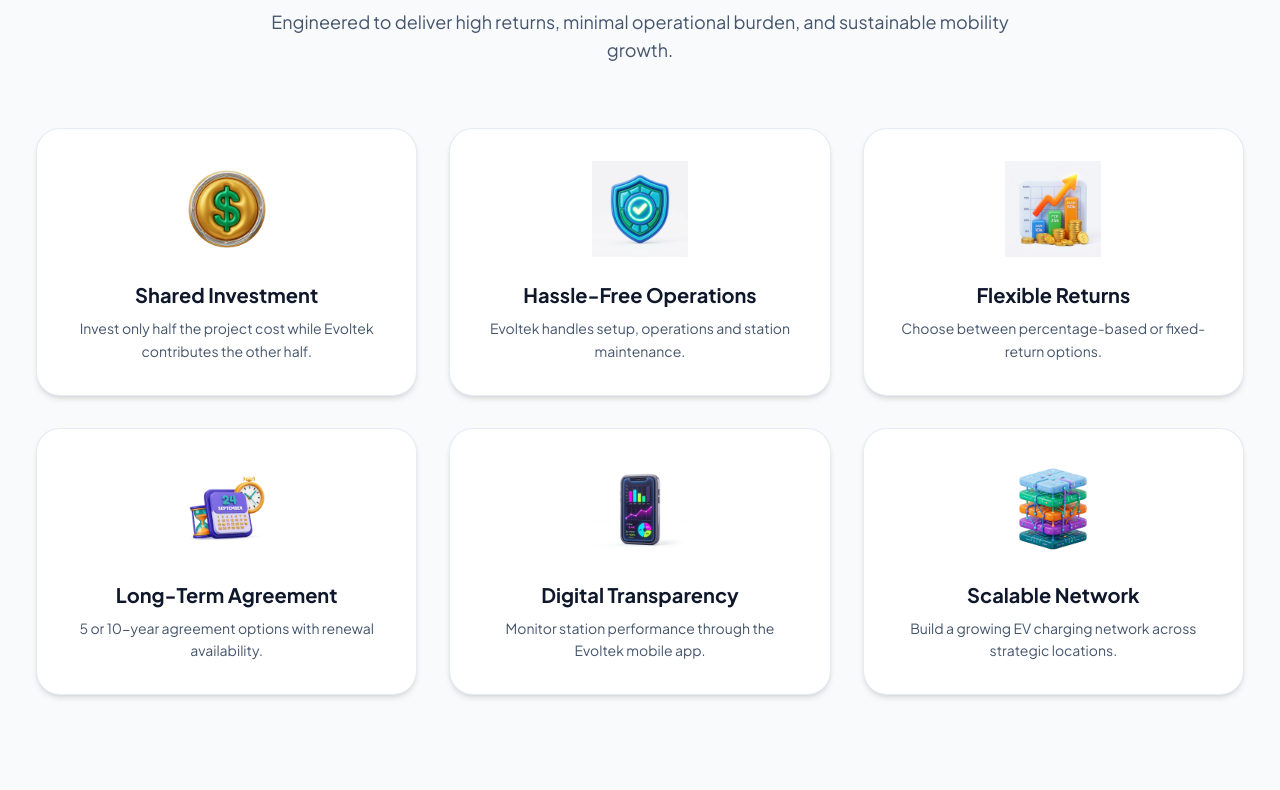
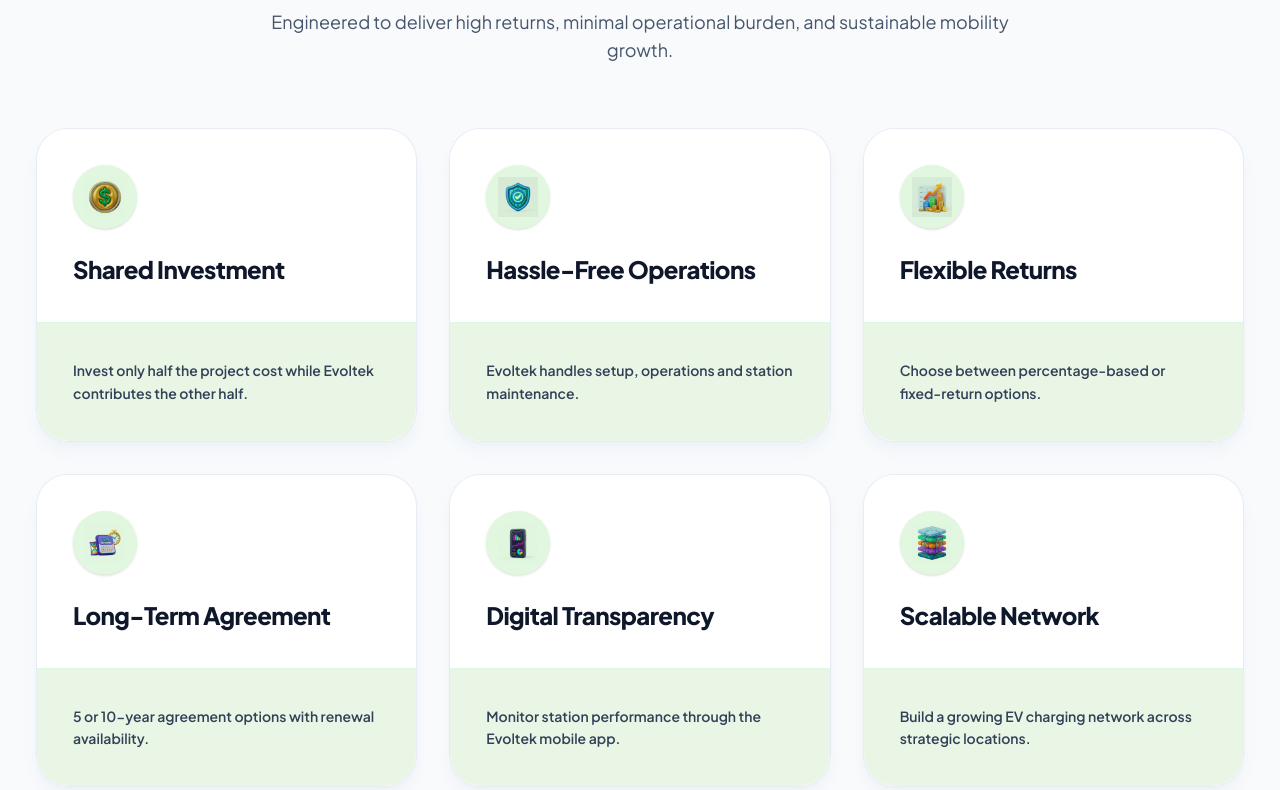
Before and after one commit to Rockynaveen/evoltek-new, a React (Vite) app: page / in a window 1280 px wide. Shown: the part 2270-3060 px from the top of the page. Built offline with nearby package versions, Linux system fonts and the light colour scheme.

Commit message:
feat: redesign Section 5 Why Invest 6-card grid with two-tone corner cut layout matching reference design

```diff
--- a/src/App.tsx
+++ b/src/App.tsx
@@ -412,93 +412,141 @@ export default function App() {
         <div className="grid grid-cols-1 md:grid-cols-2 lg:grid-cols-3 gap-8">
 
           {/* Card 01 */}
-          <div className="bg-white p-8 rounded-3xl border border-slate-200/80 shadow-md hover:shadow-xl transition-all duration-300 group hover:-translate-y-1 text-center flex flex-col items-center">
-            <div className="w-20 h-20 sm:w-24 sm:h-24 mb-6 flex items-center justify-center">
+          <div className="bg-white rounded-[32px] overflow-hidden border border-slate-200/80 shadow-lg shadow-slate-200/40 hover:shadow-xl hover:-translate-y-1 transition-all duration-300 flex flex-col justify-between group">
+            {/* Top White Box with Top-Right Corner Curve */}
+            <div className="p-8 sm:p-9 bg-white space-y-6 rounded-tr-[55px] flex-1">
+              <div className="w-16 h-16 rounded-full bg-[#e2f7df] flex items-center justify-center p-3 shadow-sm group-hover:scale-110 transition-transform duration-300">
                 <img
                   src="/icon_3d_shared_investment.jpg"
                   alt="Shared Investment"
-                className="w-full h-full object-contain mix-blend-multiply group-hover:scale-110 transition-transform duration-300"
-              />
-            </div>
-            <h3 className="text-xl font-bold text-slate-900 mb-2">Shared Investment</h3>
-            <p className="text-sm text-slate-600 leading-relaxed max-w-xs">
+                  className="w-full h-full object-contain mix-blend-multiply"
+                />
+              </div>
+              <h3 className="text-xl sm:text-2xl font-black text-slate-900 tracking-tight leading-snug">
+                Shared Investment
+              </h3>
+            </div>
+            {/* Bottom Mint Tint Box */}
+            <div className="p-8 sm:p-9 bg-[#eaf6e5] border-t border-emerald-100/60 rounded-b-[32px]">
+              <p className="text-sm font-semibold text-slate-700 leading-relaxed">
                 Invest only half the project cost while Evoltek contributes the other half.
               </p>
             </div>
+          </div>
 
           {/* Card 02 */}
-          <div className="bg-white p-8 rounded-3xl border border-slate-200/80 shadow-md hover:shadow-xl transition-all duration-300 group hover:-translate-y-1 text-center flex flex-col items-center">
-            <div className="w-20 h-20 sm:w-24 sm:h-24 mb-6 flex items-center justify-center">
+          <div className="bg-white rounded-[32px] overflow-hidden border border-slate-200/80 shadow-lg shadow-slate-200/40 hover:shadow-xl hover:-translate-y-1 transition-all duration-300 flex flex-col justify-between group">
+            {/* Top White Box with Top-Right Corner Curve */}
+            <div className="p-8 sm:p-9 bg-white space-y-6 rounded-tr-[55px] flex-1">
+              <div className="w-16 h-16 rounded-full bg-[#e2f7df] flex items-center justify-center p-3 shadow-sm group-hover:scale-110 transition-transform duration-300">
                 <img
                   src="/icon_3d_hassle_free.jpg"
                   alt="Hassle-Free Operations"
-                className="w-full h-full object-contain mix-blend-multiply group-hover:scale-110 transition-transform duration-300"
-              />
-            </div>
-            <h3 className="text-xl font-bold text-slate-900 mb-2">Hassle-Free Operations</h3>
-            <p className="text-sm text-slate-600 leading-relaxed max-w-xs">
+                  className="w-full h-full object-contain mix-blend-multiply"
+                />
+              </div>
+              <h3 className="text-xl sm:text-2xl font-black text-slate-900 tracking-tight leading-snug">
+                Hassle-Free Operations
+              </h3>
+            </div>
+            {/* Bottom Mint Tint Box */}
+            <div className="p-8 sm:p-9 bg-[#eaf6e5] border-t border-emerald-100/60 rounded-b-[32px]">
+              <p className="text-sm font-semibold text-slate-700 leading-relaxed">
                 Evoltek handles setup, operations and station maintenance.
               </p>
             </div>
+          </div>
 
           {/* Card 03 */}
-          <div className="bg-white p-8 rounded-3xl border border-slate-200/80 shadow-md hover:shadow-xl transition-all duration-300 group hover:-translate-y-1 text-center flex flex-col items-center">
-            <div className="w-20 h-20 sm:w-24 sm:h-24 mb-6 flex items-center justify-center">
+          <div className="bg-white rounded-[32px] overflow-hidden border border-slate-200/80 shadow-lg shadow-slate-200/40 hover:shadow-xl hover:-translate-y-1 transition-all duration-300 flex flex-col justify-between group">
+            {/* Top White Box with Top-Right Corner Curve */}
+            <div className="p-8 sm:p-9 bg-white space-y-6 rounded-tr-[55px] flex-1">
+              <div className="w-16 h-16 rounded-full bg-[#e2f7df] flex items-center justify-center p-3 shadow-sm group-hover:scale-110 transition-transform duration-300">
                 <img
                   src="/icon_3d_flexible_returns.jpg"
                   alt="Flexible Returns"
-                className="w-full h-full object-contain mix-blend-multiply group-hover:scale-110 transition-transform duration-300"
-              />
-            </div>
-            <h3 className="text-xl font-bold text-slate-900 mb-2">Flexible Returns</h3>
-            <p className="text-sm text-slate-600 leading-relaxed max-w-xs">
+                  className="w-full h-full object-contain mix-blend-multiply"
+                />
+              </div>
+              <h3 className="text-xl sm:text-2xl font-black text-slate-900 tracking-tight leading-snug">
+                Flexible Returns
+              </h3>
+            </div>
+            {/* Bottom Mint Tint Box */}
+            <div className="p-8 sm:p-9 bg-[#eaf6e5] border-t border-emerald-100/60 rounded-b-[32px]">
+              <p className="text-sm font-semibold text-slate-700 leading-relaxed">
                 Choose between percentage-based or fixed-return options.
               </p>
             </div>
+          </div>
 
           {/* Card 04 */}
-          <div className="bg-white p-8 rounded-3xl border border-slate-200/80 shadow-md hover:shadow-xl transition-all duration-300 group hover:-translate-y-1 text-center flex flex-col items-center">
-            <div className="w-20 h-20 sm:w-24 sm:h-24 mb-6 flex items-center justify-center">
+          <div className="bg-white rounded-[32px] overflow-hidden border border-slate-200/80 shadow-lg shadow-slate-200/40 hover:shadow-xl hover:-translate-y-1 transition-all duration-300 flex flex-col justify-between group">
+            {/* Top White Box with Top-Right Corner Curve */}
+            <div className="p-8 sm:p-9 bg-white space-y-6 rounded-tr-[55px] flex-1">
+              <div className="w-16 h-16 rounded-full bg-[#e2f7df] flex items-center justify-center p-3 shadow-sm group-hover:scale-110 transition-transform duration-300">
                 <img
                   src="/icon_3d_long_term.jpg"
                   alt="Long-Term Agreement"
-                className="w-full h-full object-contain mix-blend-multiply group-hover:scale-110 transition-transform duration-300"
-              />
-            </div>
-            <h3 className="text-xl font-bold text-slate-900 mb-2">Long-Term Agreement</h3>
-            <p className="text-sm text-slate-600 leading-relaxed max-w-xs">
+                  className="w-full h-full object-contain mix-blend-multiply"
+                />
+              </div>
+              <h3 className="text-xl sm:text-2xl font-black text-slate-900 tracking-tight leading-snug">
+                Long-Term Agreement
+              </h3>
+            </div>
+            {/* Bottom Mint Tint Box */}
+            <div className="p-8 sm:p-9 bg-[#eaf6e5] border-t border-emerald-100/60 rounded-b-[32px]">
+              <p className="text-sm font-semibold text-slate-700 leading-relaxed">
                 5 or 10-year agreement options with renewal availability.
               </p>
             </div>
+          </div>
 
           {/* Card 05 */}
-          <div className="bg-white p-8 rounded-3xl border border-slate-200/80 shadow-md hover:shadow-xl transition-all duration-300 group hover:-translate-y-1 text-center flex flex-col items-center">
-            <div className="w-20 h-20 sm:w-24 sm:h-24 mb-6 flex items-center justify-center">
+          <div className="bg-white rounded-[32px] overflow-hidden border border-slate-200/80 shadow-lg shadow-slate-200/40 hover:shadow-xl hover:-translate-y-1 transition-all duration-300 flex flex-col justify-between group">
+            {/* Top White Box with Top-Right Corner Curve */}
+            <div className="p-8 sm:p-9 bg-white space-y-6 rounded-tr-[55px] flex-1">
+              <div className="w-16 h-16 rounded-full bg-[#e2f7df] flex items-center justify-center p-3 shadow-sm group-hover:scale-110 transition-transform duration-300">
                 <img
                   src="/icon_3d_digital_transparency.jpg"
                   alt="Digital Transparency"
-                className="w-full h-full object-contain mix-blend-multiply group-hover:scale-110 transition-transform duration-300"
-              />
-            </div>
-            <h3 className="text-xl font-bold text-slate-900 mb-2">Digital Transparency</h3>
-            <p className="text-sm text-slate-600 leading-relaxed max-w-xs">
+                  className="w-full h-full object-contain mix-blend-multiply"
+                />
+              </div>
+              <h3 className="text-xl sm:text-2xl font-black text-slate-900 tracking-tight leading-snug">
+                Digital Transparency
+              </h3>
+            </div>
+            {/* Bottom Mint Tint Box */}
+            <div className="p-8 sm:p-9 bg-[#eaf6e5] border-t border-emerald-100/60 rounded-b-[32px]">
+              <p className="text-sm font-semibold text-slate-700 leading-relaxed">
                 Monitor station performance through the Evoltek mobile app.
               </p>
             </div>
+          </div>
 
           {/* Card 06 */}
-          <div className="bg-white p-8 rounded-3xl border border-slate-200/80 shadow-md hover:shadow-xl transition-all duration-300 group hover:-translate-y-1 text-center flex flex-col items-center">
-            <div className="w-20 h-20 sm:w-24 sm:h-24 mb-6 flex items-center justify-center">
+          <div className="bg-white rounded-[32px] overflow-hidden border border-slate-200/80 shadow-lg shadow-slate-200/40 hover:shadow-xl hover:-translate-y-1 transition-all duration-300 flex flex-col justify-between group">
+            {/* Top White Box with Top-Right Corner Curve */}
+            <div className="p-8 sm:p-9 bg-white space-y-6 rounded-tr-[55px] flex-1">
+              <div className="w-16 h-16 rounded-full bg-[#e2f7df] flex items-center justify-center p-3 shadow-sm group-hover:scale-110 transition-transform duration-300">
                 <img
                   src="/icon_3d_scalable_network.jpg"
                   alt="Scalable Network"
-                className="w-full h-full object-contain mix-blend-multiply group-hover:scale-110 transition-transform duration-300"
-              />
-            </div>
-            <h3 className="text-xl font-bold text-slate-900 mb-2">Scalable Network</h3>
-            <p className="text-sm text-slate-600 leading-relaxed max-w-xs">
+                  className="w-full h-full object-contain mix-blend-multiply"
+                />
+              </div>
+              <h3 className="text-xl sm:text-2xl font-black text-slate-900 tracking-tight leading-snug">
+                Scalable Network
+              </h3>
+            </div>
+            {/* Bottom Mint Tint Box */}
+            <div className="p-8 sm:p-9 bg-[#eaf6e5] border-t border-emerald-100/60 rounded-b-[32px]">
+              <p className="text-sm font-semibold text-slate-700 leading-relaxed">
                 Build a growing EV charging network across strategic locations.
               </p>
+            </div>
           </div>
 
         </div>
```
Lines whose indentation alone changed are shown as unchanged.
